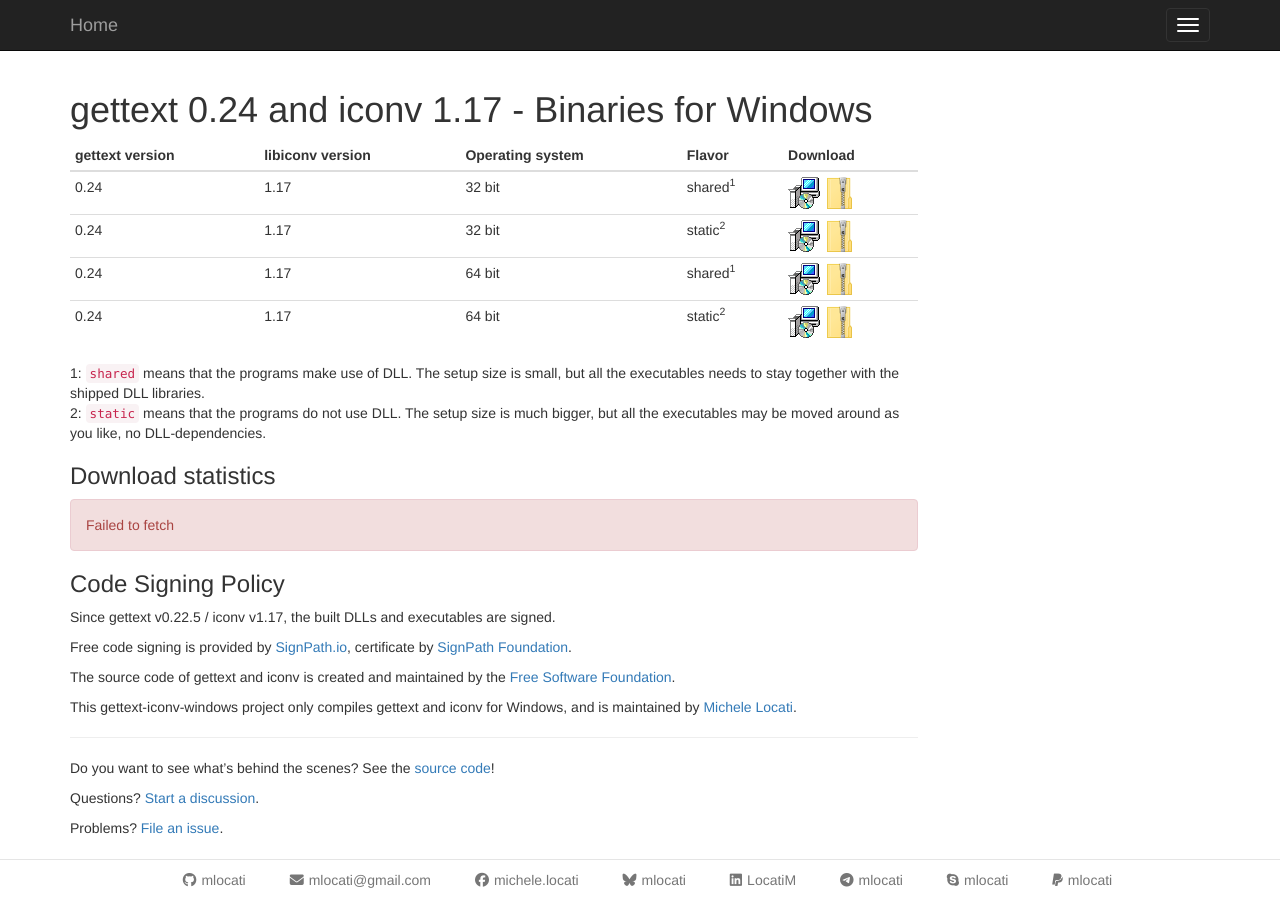
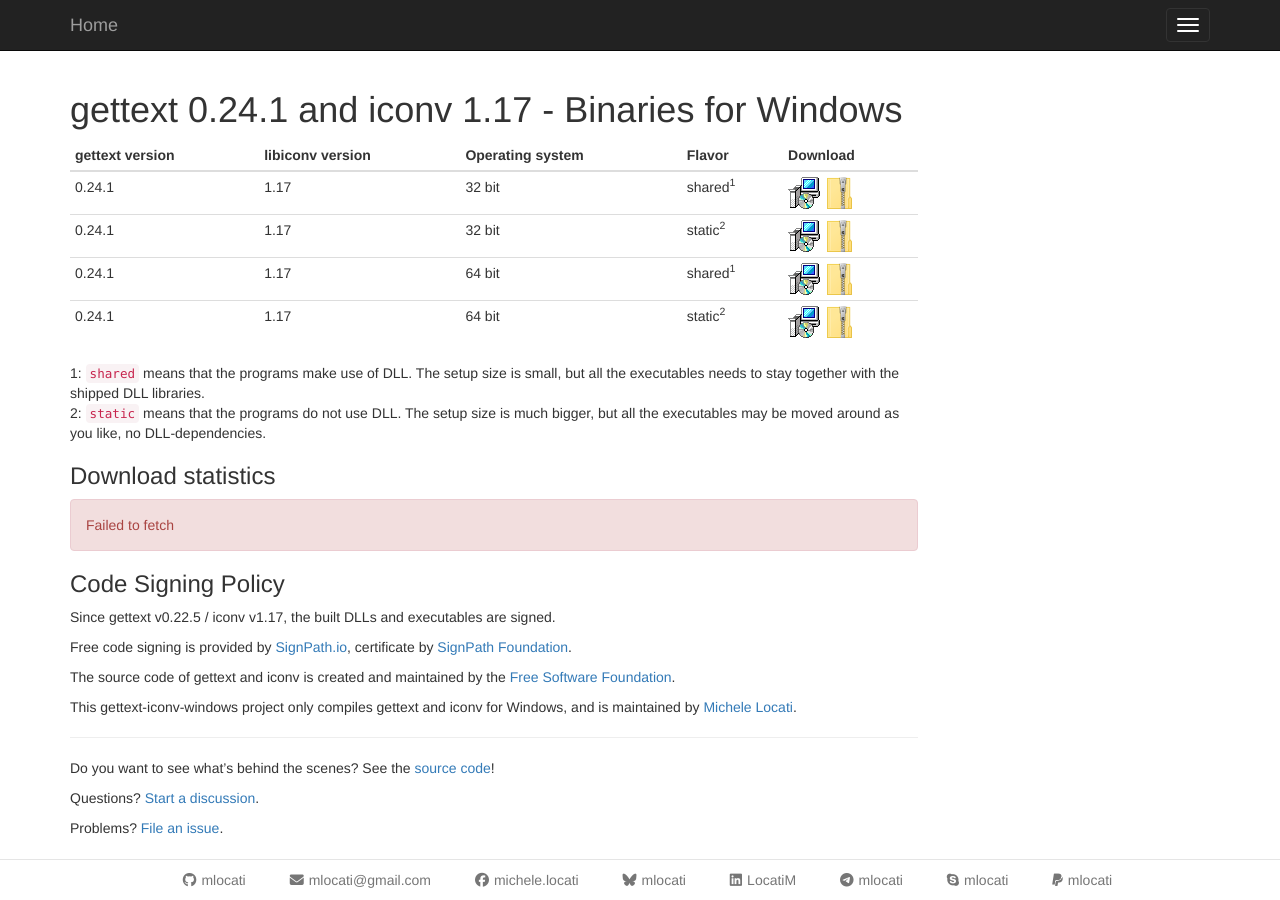
Before and after one commit to mlocati/mlocati.github.io, a Jekyll site: the page built from _articles/gettext-iconv-windows.md, in a window 1280 px wide. Built offline with Jekyll 4.4.1, drawn with Linux system fonts in a browser that asks for light colours; comment, search, counter and statistics services are not loaded.

Commit message:
Publish gettext 0.24.1 + iconv 0.17

```diff
--- a/_articles/gettext-iconv-windows.md
+++ b/_articles/gettext-iconv-windows.md
@@ -1,5 +1,5 @@
 ---
-title:  "gettext 0.24 and iconv 1.17 - Binaries for Windows"
+title:  "gettext 0.24.1 and iconv 1.17 - Binaries for Windows"
 description: Download gettext & iconv binaries for Windows - 32 and 64 bits - shared and static.
 redirect_from: "/gettext-iconv-windows"
 redirect_from: "/gettext-iconv-windows/"
@@ -7,9 +7,9 @@
 date: 2024-10-02T13:12:00+02:00
 ---
 
-{% assign gettext_version = "0.24" %}
+{% assign gettext_version = "0.24.1" %}
 {% assign iconv_version = "1.17" %}
-{% assign release_prefix = "https://github.com/mlocati/gettext-iconv-windows/releases/download/v0.24-v1.17" %}
+{% assign release_prefix = "https://github.com/mlocati/gettext-iconv-windows/releases/download/v0.24.1-v1.17" %}
 
 {: .table .table-condensed }
 | gettext version | libiconv version | Operating system | Flavor | Download |
```
